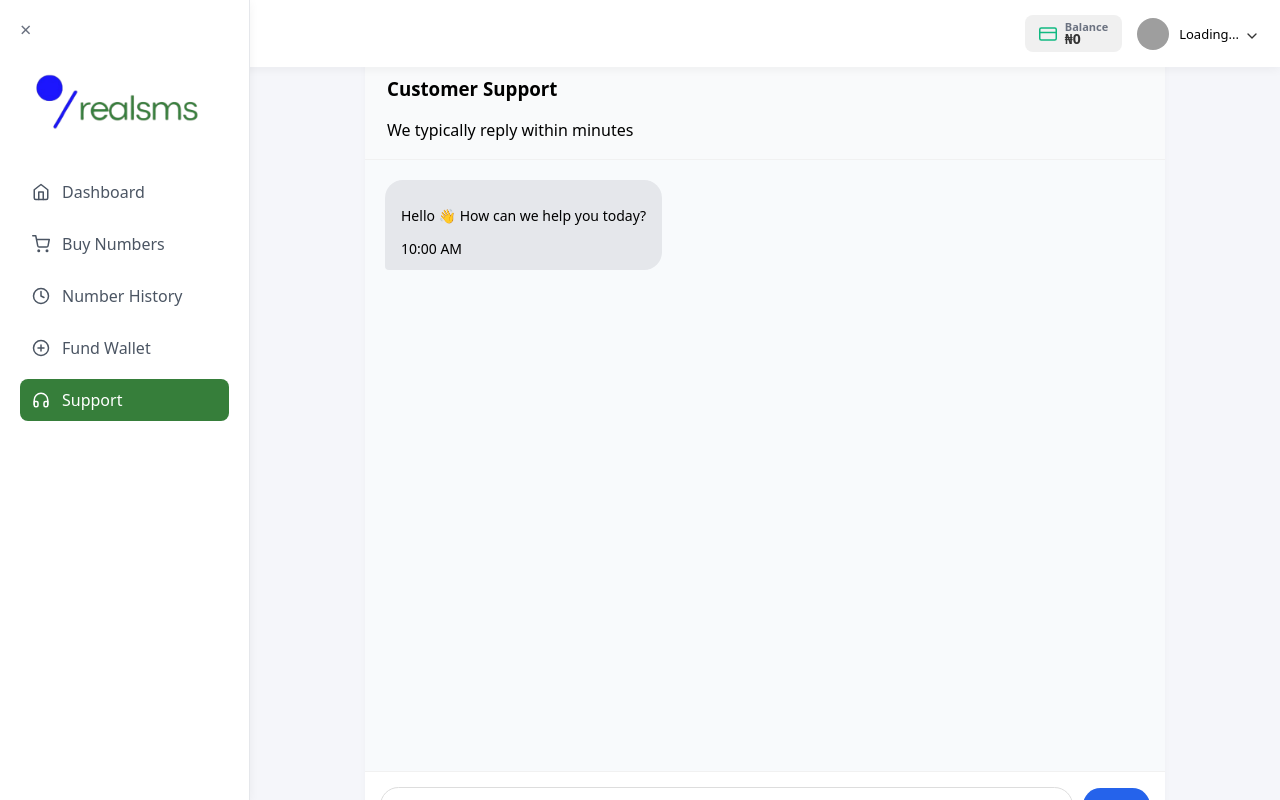
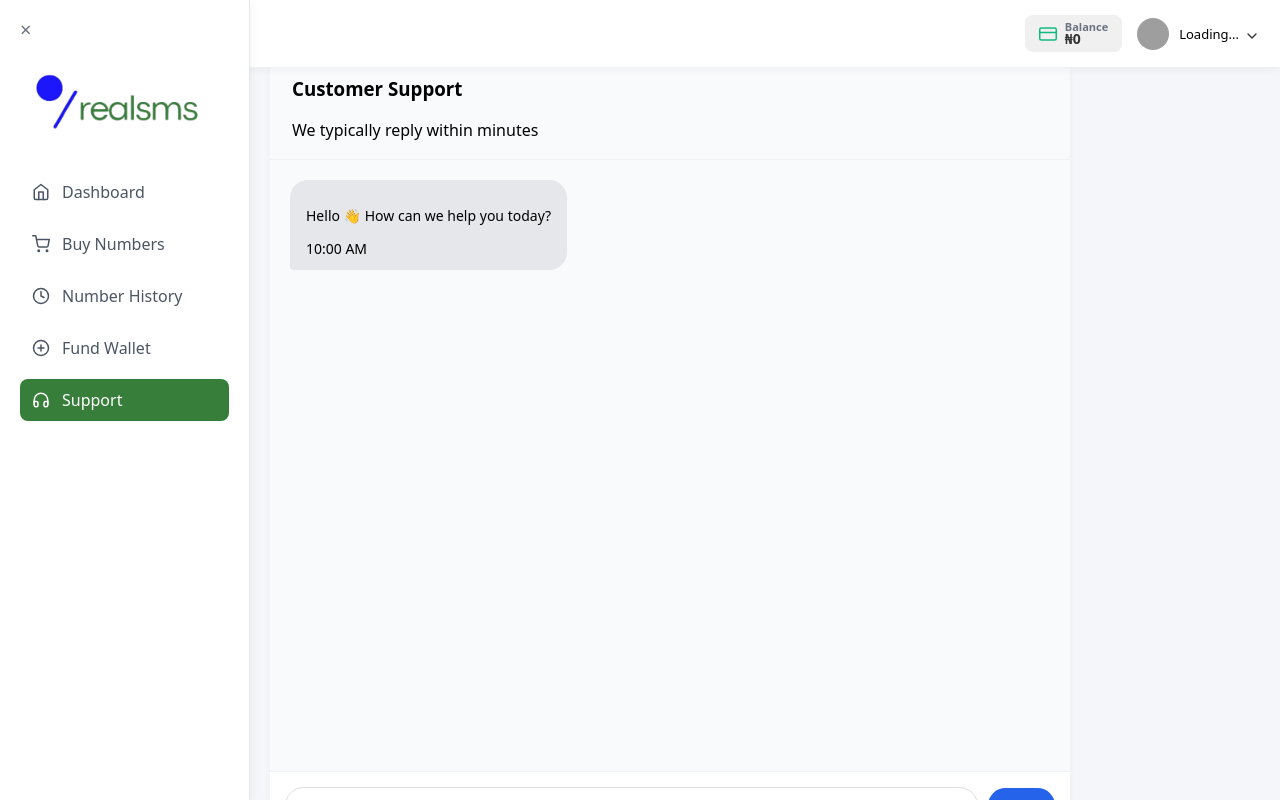
Before and after one commit to ay30bg/realsms, a React (Create React App) app: page /support in a window 1280 px wide. Built offline with nearby package versions, Linux system fonts and the light colour scheme; no server answers; grey boxes are pictures that could not be loaded.

Commit message:
Update support.css

```diff
--- a/src/styles/support.css
+++ b/src/styles/support.css
@@ -12,7 +12,7 @@ html, body {
   height: 100vh;      /* full viewport height */
   width: 100%;
   max-width: 800px;
-  margin: 0 auto;
+  margin-top: 50px;
   background: #fff;
   border-radius: 0;   /* no overflow issues */
   overflow: hidden;   /* no scroll */
```
